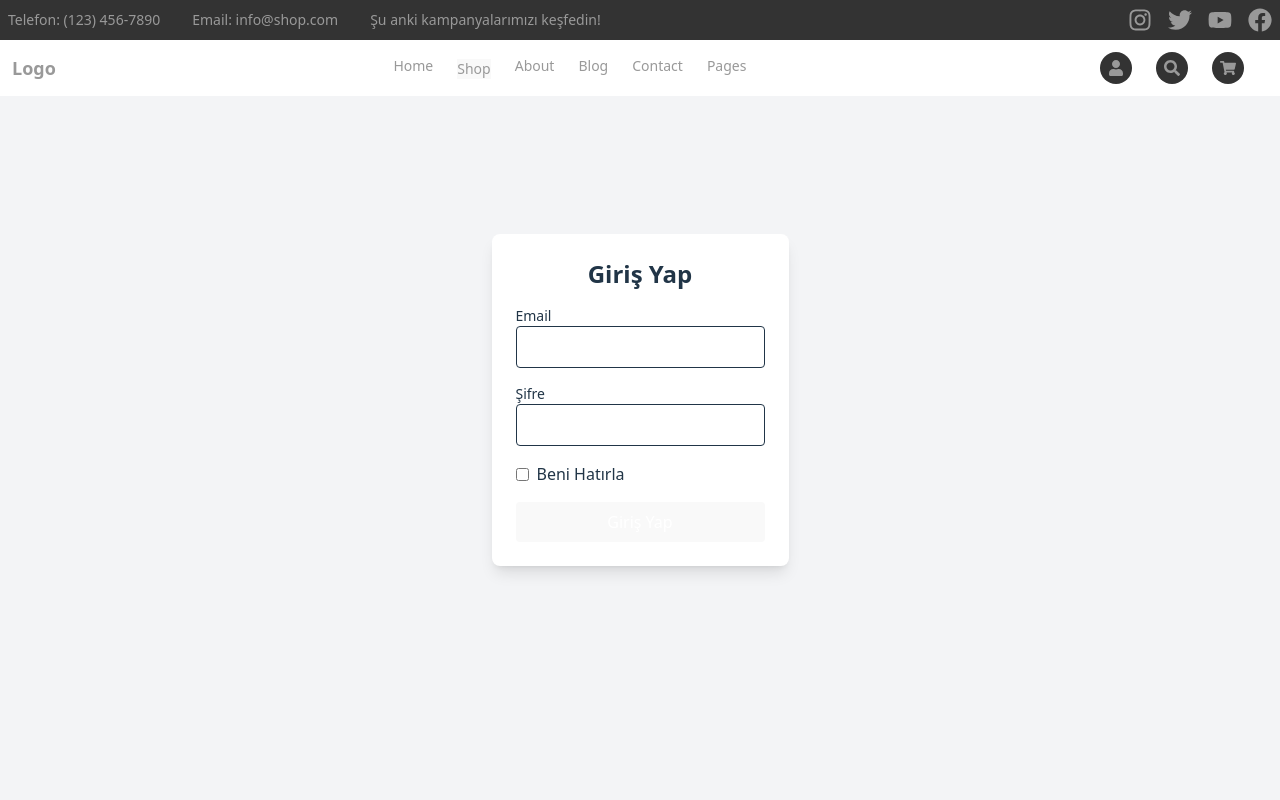
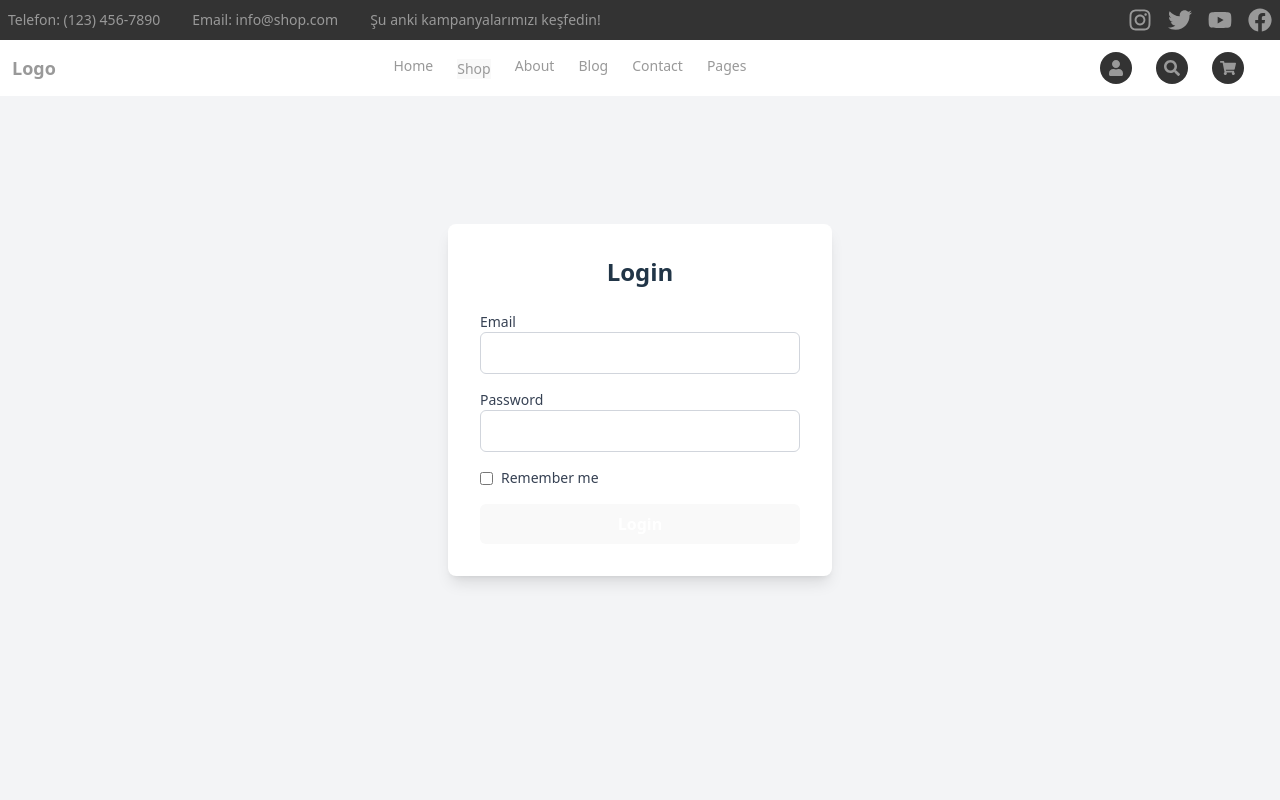
Before and after one commit to TcanTahiroglu/Ecommerse, a React (Vite) app in the folder ecom/: page /login in a window 1280 px wide. Shown: the top 800 px of the page. Built offline with nearby package versions, Linux system fonts and the light colour scheme.

Commit message:
t10 tamam

```diff
--- a/ecom/package.json
+++ b/ecom/package.json
@@ -20,7 +20,7 @@
     "react-hook-form": "^7.54.2",
     "react-icons": "^5.4.0",
     "react-redux": "^9.2.0",
-    "react-router-dom": "^7.1.5",
+    "react-router-dom": "^7.2.0",
     "react-toastify": "^11.0.3",
     "redux": "^5.0.1",
     "redux-logger": "^3.0.6",
--- a/ecom/src/components/layout/shop.jsx
+++ b/ecom/src/components/layout/shop.jsx
@@ -1,18 +1,16 @@
-import React, { useState, useEffect } from "react"; // React ve useState, useEffect import ediliyor
-import { useDispatch, useSelector } from "react-redux";
-import { fetchProducts } from "../../actions/productActions"; // fetchProducts action'ını import et
+import { useEffect, useState } from "react";
 import { Link } from "react-router-dom";
+import data from "../../data.json";
 
 const ITEMS_PER_PAGE = 12;
 
 const Shop = () => {
-  const dispatch = useDispatch();
-  const { products, total, isLoading } = useSelector((state) => state.product);
+  const [products, setProducts] = useState([]);
   const [currentPage, setCurrentPage] = useState(1);
 
   useEffect(() => {
-    dispatch(fetchProducts());  // Ürünleri çek
-  }, [dispatch]);
+    setProducts(data.products);
+  }, []);
 
   const indexOfLastItem = currentPage * ITEMS_PER_PAGE;
   const indexOfFirstItem = indexOfLastItem - ITEMS_PER_PAGE;
@@ -30,10 +28,6 @@ const Shop = () => {
     }
   };
 
-  if (isLoading) {
-    return <div className="spinner">Loading...</div>;  // Loading spinner'ı
-  }
-
   return (
     <div className="max-w-6xl mx-auto p-4">
       <h1 className="text-2xl font-bold mb-4">Ürünler</h1>
@@ -44,7 +38,7 @@ const Shop = () => {
             className="flex items-center p-4 border rounded-lg shadow-md"
           >
             <img
-              src={product.image}
+              src={product.image} // Görseli data.json'dan alıyoruz
               alt={product.name}
               className="w-24 h-24 object-cover mr-4"
             />
@@ -53,7 +47,7 @@ const Shop = () => {
               <p className="text-gray-600">{product.department}</p>
               <p className="text-green-600 font-bold">{product.price}</p>
               <Link
-                to={`/product/${product.id}`}
+                to={`/product/${product.id}`} // Ürün detay sayfasına yönlendirme
                 className="text-blue-500 hover:underline"
               >
                 Detaylar
--- a/ecom/src/components/pages/LoginForm.jsx
+++ b/ecom/src/components/pages/LoginForm.jsx
@@ -1,74 +1,73 @@
-import { useState } from "react";
+import React from 'react';
+import { useForm } from "react-hook-form";
+import { useDispatch } from "react-redux";
+import { login } from '../../store/actions/actions';
+import { useNavigate } from 'react-router-dom'; // useHistory yerine useNavigate kullanıyoruz
 
-const LoginPage = () => {
-  const [email, setEmail] = useState("");
-  const [password, setPassword] = useState("");
-  const [rememberMe, setRememberMe] = useState(false);
+const LoginForm = () => {
+  const { register, handleSubmit, formState: { errors } } = useForm();
+  const dispatch = useDispatch();
+  const navigate = useNavigate();
 
-  const handleSubmit = async (e) => {
-    e.preventDefault();
+  const onSubmit = async (data) => {
+    try {
+      // Login işlemi için action dispatch et
+      await dispatch(login(data.email, data.password));
 
-    // API'ye istek atma (örnek endpoint ile)
-    try {
-      const response = await fetch("http://localhost:5173/api/login", {
-        method: "POST",
-        headers: { "Content-Type": "application/json" },
-        body: JSON.stringify({ email, password, rememberMe }),
-      });
+      // Başarılı girişten sonra kullanıcıyı yönlendir
+      navigate('/');
+    } catch (error) {
+      // Hata durumunda konsola loglama
+      console.error('Login failed:', error);
 
-      const data = await response.json();
-
-      if (response.ok) {
-        console.log("Giriş başarılı:", data);
-        // Burada token'ı localStorage'e kaydedebilirsin
-        localStorage.setItem("token", data.token);
-      } else {
-        console.error("Giriş başarısız:", data.message);
-      }
-    } catch (error) {
-      console.error("Hata oluştu:", error);
+      // Eğer login başarısız olursa, kullanıcıyı login sayfasında tut
+      alert('Login failed! Please check your credentials.');
     }
   };
 
   return (
-    <div className="flex items-center justify-center min-h-screen bg-gray-100">
-      <div className="max-w-md mx-auto p-6 bg-white shadow-lg rounded-lg">
-        <h2 className="text-2xl font-semibold text-center mb-4">Giriş Yap</h2>
-        <form onSubmit={handleSubmit} className="space-y-4">
-          <div>
-            <label className="block text-sm font-medium">Email</label>
+    <div className="flex justify-center items-center min-h-screen bg-gray-100">
+      <div className="bg-white p-8 rounded-lg shadow-lg w-full max-w-sm">
+        <h2 className="text-2xl font-semibold text-center mb-6">Login</h2>
+        <form onSubmit={handleSubmit(onSubmit)} className="space-y-4">
+          <div className="form-group">
+            <label htmlFor="email" className="block text-sm font-medium text-gray-700">Email</label>
             <input
+              id="email"
               type="email"
-              value={email}
-              onChange={(e) => setEmail(e.target.value)}
-              className="w-full p-2 border rounded"
-              required
+              {...register('email', {
+                required: 'Email is required',
+                pattern: {
+                  value: /^[A-Za-z0-9._%+-]+@[A-Za-z0-9.-]+\.[A-Za-z]{2,}$/i,
+                  message: 'Invalid email address'
+                }
+              })}
+              className="w-full px-4 py-2 border border-gray-300 rounded-md focus:outline-none focus:ring-2 focus:ring-blue-500"
             />
+            {errors.email && <span className="text-red-500 text-sm">{errors.email.message}</span>}
           </div>
-          <div>
-            <label className="block text-sm font-medium">Şifre</label>
+
+          <div className="form-group">
+            <label htmlFor="password" className="block text-sm font-medium text-gray-700">Password</label>
             <input
+              id="password"
               type="password"
-              value={password}
-              onChange={(e) => setPassword(e.target.value)}
-              className="w-full p-2 border rounded"
-              required
+              {...register('password', { required: 'Password is required' })}
+              className="w-full px-4 py-2 border border-gray-300 rounded-md focus:outline-none focus:ring-2 focus:ring-blue-500"
             />
+            {errors.password && <span className="text-red-500 text-sm">{errors.password.message}</span>}
           </div>
-          <div className="flex items-center">
-            <input
-              type="checkbox"
-              checked={rememberMe}
-              onChange={() => setRememberMe(!rememberMe)}
-              className="mr-2"
-            />
-            <label>Beni Hatırla</label>
+
+          <div className="form-group flex items-center">
+            <input type="checkbox" id="rememberMe" className="mr-2" />
+            <label htmlFor="rememberMe" className="text-sm text-gray-700">Remember me</label>
           </div>
+
           <button
             type="submit"
-            className="w-full bg-blue-500 text-white p-2 rounded hover:bg-blue-600"
+            className="w-full py-2 bg-blue-600 text-white font-semibold rounded-md hover:bg-blue-700 focus:outline-none"
           >
-            Giriş Yap
+            Login
           </button>
         </form>
       </div>
@@ -76,4 +75,4 @@ const LoginPage = () => {
   );
 };
 
-export default LoginPage;
+export default LoginForm;
--- /dev/null
+++ b/ecom/src/store/actions/actions.jsx
@@ -0,0 +1,22 @@
+import axios from 'axios';
+import { toast } from 'react-toastify'; // Toaster mesajları için
+
+export const login = (email, password) => async (dispatch) => {
+  try {
+    const response = await axios.post('/login', { email, password });
+    const { token, user } = response.data;
+
+    // Kullanıcı bilgilerini reducer'a ekle
+    dispatch({
+      type: 'SET_USER',
+      payload: { token, user },
+    });
+
+    // Token'ı localStorage'a kaydet (eğer remember me işaretlenmişse)
+    localStorage.setItem('token', token);
+
+    toast.success('Logged in successfully!');
+  } catch (error) {
+    toast.error('Login failed! Please check your credentials.');
+  }
+};
--- a/ecom/src/store/reducers/userReducer.jsx
+++ b/ecom/src/store/reducers/userReducer.jsx
@@ -1,11 +1,16 @@
 const initialState = {
   user: null,
+  token: localStorage.getItem('token') || null,
 };
 
 const userReducer = (state = initialState, action) => {
   switch (action.type) {
-      case "SET_USER":
-        return { ...state, user: action.payload };
+    case 'SET_USER':
+      return {
+        ...state,
+        user: action.payload.user,
+        token: action.payload.token,
+      };
     default:
       return state;
   }
```
Also changed, not shown: 1 other file (tests, documents, lock files or other folders). Lines whose indentation alone changed are shown as unchanged.
